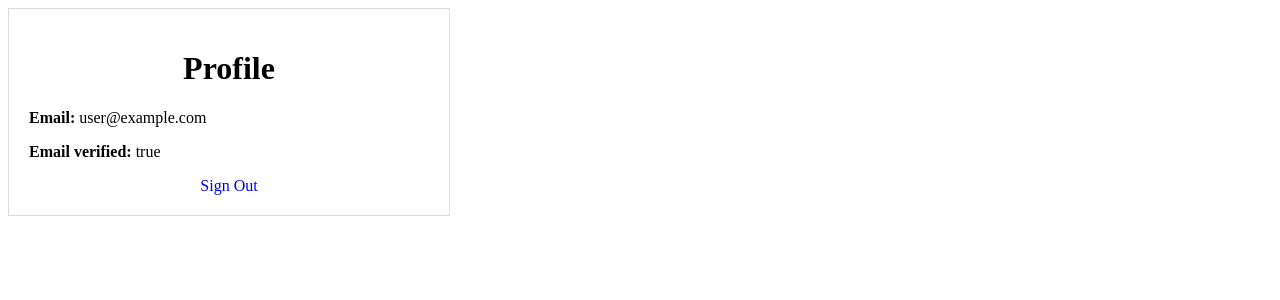
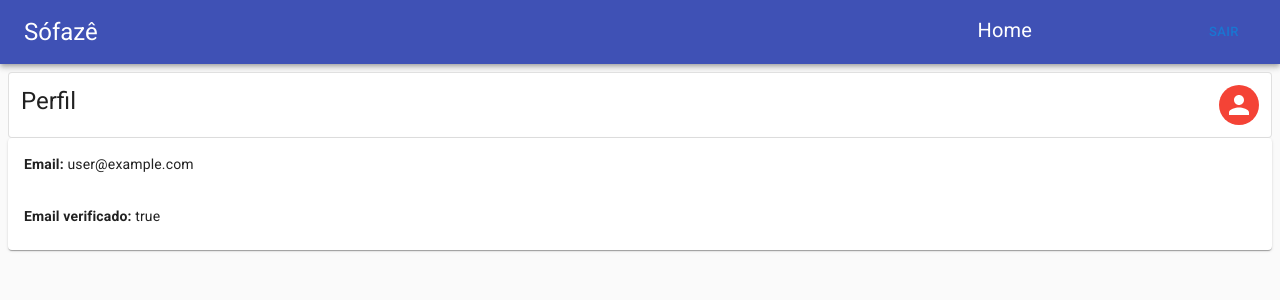
Before and after one commit to alinenecchi/Projeto-desenvolvimento-sofaze, a React (Create React App) app in the folder sofaze/: page / in a window 1280 px wide. Shown: the top 300 px of the page. Built offline with nearby package versions, Linux system fonts and the light colour scheme; no server answers; sample sign-in values are in the browser's storage.

Commit message:
add nav-bar

```diff
--- a/sofaze/package.json
+++ b/sofaze/package.json
@@ -16,6 +16,7 @@
     "firebase": "^9.13.0",
     "react": "^18.2.0",
     "react-dom": "^18.2.0",
+    "react-redux": "^8.0.5",
     "react-router-dom": "^6.4.3",
     "react-scripts": "5.0.1",
     "styled-components": "^5.3.6",
--- a/sofaze/src/App.js
+++ b/sofaze/src/App.js
@@ -1,4 +1,9 @@
-import { BrowserRouter as Router, Routes, Route, Navigate } from "react-router-dom";
+import {
+  BrowserRouter as Router,
+  Routes,
+  Route,
+  Navigate,
+} from "react-router-dom";
 import Profile from "./view/profile";
 import Register from "./view/register";
 import VerifyEmail from "./view/verify-email";
@@ -8,6 +13,7 @@ import { AuthProvider } from "./auth-context";
 import { auth } from "./config/firebase";
 import { onAuthStateChanged } from "firebase/auth";
 import PrivateRoute from "./PrivateRoute";
+import Home from "./view/home";
 
 function App() {
   const [currentUser, setCurrentUser] = useState(null);
@@ -32,6 +38,7 @@ function App() {
               </PrivateRoute>
             }
           />
+          <Route exact path="/home" element={<Home />} />
           <Route
             path="/login"
             element={
--- /dev/null
+++ b/sofaze/src/components/drawer.js/index.js
@@ -0,0 +1,67 @@
+import React, { useState } from "react";
+import { signOut } from "firebase/auth";
+import { auth } from "../../config/firebase";
+import {
+  Divider,
+  Drawer,
+  IconButton,
+  List,
+  ListItem,
+  ListItemText,
+  makeStyles,
+} from "@material-ui/core";
+import { Link } from "react-router-dom";
+
+import MenuIcon from "@material-ui/icons/Menu";
+import { Button } from "@mui/material";
+
+const useStyles = makeStyles(() => ({
+  link: {
+    textDecoration: "none",
+    color: "blue",
+    fontSize: "20px",
+  },
+  icon: {
+    color: "white",
+  },
+}));
+
+function DrawerComponent() {
+  const classes = useStyles();
+  const [openDrawer, setOpenDrawer] = useState(false);
+  return (
+    <>
+      <Drawer open={openDrawer} onClose={() => setOpenDrawer(false)}>
+        <List>
+          <ListItem onClick={() => setOpenDrawer(false)}>
+            <ListItemText>
+              <Link to="/home" className={classes.link}>
+                Home
+              </Link>
+            </ListItemText>
+          </ListItem>
+          <Divider />
+          <ListItem onClick={() => setOpenDrawer(false)}>
+            <ListItemText>
+              <Link to="/login" className={classes.link}>
+                Login
+              </Link>
+            </ListItemText>
+          </ListItem>
+          <Divider />
+
+        </List>
+        <Button onClick={() => signOut(auth)} size="small">
+            Sair
+        </Button>
+      </Drawer>
+      <IconButton
+        onClick={() => setOpenDrawer(!openDrawer)}
+        className={classes.icon}
+      >
+        <MenuIcon />
+      </IconButton>
+    </>
+  );
+}
+export default DrawerComponent;
--- /dev/null
+++ b/sofaze/src/components/footer/index.js
@@ -0,0 +1,21 @@
+import React from 'react'
+import { Link, Typography } from "@mui/material";
+
+export function Footer(props) {
+    return (
+      <Typography
+        variant="body2"
+        color="text.secondary"
+        align="center"
+        sx={{ mt: 5 }}
+        {...props}
+      >
+        {"Copyright © "}
+        <Link color="inherit" href="/">
+          Sofazê
+        </Link>{" "}
+        {new Date().getFullYear()}
+        {"."}
+      </Typography>
+    );
+  }
--- /dev/null
+++ b/sofaze/src/components/nav-bar/index.js
@@ -0,0 +1,68 @@
+import React from "react";
+import {
+  AppBar,
+  Toolbar,
+  CssBaseline,
+  Typography,
+  makeStyles,
+  useTheme,
+  useMediaQuery,
+} from "@material-ui/core";
+import { Link } from "react-router-dom";
+import DrawerComponent from "../drawer.js";
+import { Button } from "@mui/material";
+import { signOut } from "firebase/auth";
+import { auth } from "../../config/firebase";
+
+const useStyles = makeStyles((theme) => ({
+  navlinks: {
+    marginLeft: theme.spacing(5),
+    display: "flex",
+  },
+  logo: {
+    flexGrow: "1",
+    cursor: "pointer",
+  },
+  link: {
+    textDecoration: "none",
+    color: "white",
+    fontSize: "20px",
+    marginLeft: theme.spacing(20),
+    "&:hover": {
+      color: "yellow",
+      borderBottom: "1px solid white",
+    },
+  },
+}));
+
+function Navbar() {
+  const classes = useStyles();
+  const theme = useTheme();
+  const isMobile = useMediaQuery(theme.breakpoints.down("md"));
+
+  return (
+    <AppBar position="static">
+      <CssBaseline />
+      <Toolbar>
+        <Typography variant="h5" className={classes.logo}>
+          Sófazê
+        </Typography>
+        {isMobile ? (
+          <DrawerComponent />
+        ) : (
+          <div className={classes.navlinks}>
+            <Link to="/home" className={classes.link}>
+              Home
+            </Link>
+            <Link className={classes.link}>
+              <Button onClick={() => signOut(auth)} size="small">
+                Sair
+              </Button>
+            </Link>
+          </div>
+        )}
+      </Toolbar>
+    </AppBar>
+  );
+}
+export default Navbar;
--- /dev/null
+++ b/sofaze/src/view/home/index.js
@@ -0,0 +1,5 @@
+import React from "react";
+
+export default function Home() {
+  return <div>home</div>;
+}
--- a/sofaze/src/view/login/index.js
+++ b/sofaze/src/view/login/index.js
@@ -30,27 +30,9 @@ import Visibility from "@mui/icons-material/Visibility";
 import VisibilityOff from "@mui/icons-material/VisibilityOff";
 import Typography from "@mui/material/Typography";
 import { createTheme, ThemeProvider } from "@mui/material/styles";
+import { Footer } from "../../components/footer";
 
 import "./login.css";
-
-
-function Copyright(props) {
-  return (
-    <Typography
-      variant="body2"
-      color="text.secondary"
-      align="center"
-      {...props}
-    >
-      {"Copyright © "}
-      <Link color="inherit" href="/">
-        Sofazê
-      </Link>{" "}
-      {new Date().getFullYear()}
-      {"."}
-    </Typography>
-  );
-}
 
 const theme = createTheme();
 
@@ -274,11 +256,11 @@ export default function Login() {
                   {"Não tem uma conta? Inscrever-se!"}
                 </Link>
               </Grid>
-              <Copyright sx={{ mt: 5 }} />
             </Box>
           </Box>
         </Grid>
       </Grid>
+      <Footer />
     </ThemeProvider>
   );
 }
--- a/sofaze/src/view/profile/index.js
+++ b/sofaze/src/view/profile/index.js
@@ -1,25 +1,63 @@
-import './profile.css'
-import {useAuthValue} from '../../auth-context'
-import { signOut } from 'firebase/auth'
-import { auth } from '../../config/firebase'
+import "./profile.css";
+import { useAuthValue } from "../../auth-context";
+import {
+  Avatar,
+  Card,
+  createTheme,
+  CssBaseline,
+  Grid,
+  Stack,
+  ThemeProvider,
+  Typography,
+} from "@mui/material";
+import * as React from "react";
+import Box from "@mui/material/Box";
+import CardContent from "@mui/material/CardContent";
+import Navbar from "../../components/nav-bar";
 
 
+const theme = createTheme();
+
 function Profile() {
-  const {currentUser} = useAuthValue()
+  const { currentUser } = useAuthValue();
 
   return (
-      <div className='center'>
-        <div className='profile'>
-          <h1>Profile</h1>
-          <p><strong>Email: </strong>{currentUser?.email}</p>
-          <p>
-            <strong>Email verified: </strong>
-            {`${currentUser?.emailVerified}`}
-          </p>
-          <span onClick={() => signOut(auth)}>Sign Out</span>
-        </div>
-      </div>
-  )
+    <ThemeProvider theme={theme}>
+      <Navbar />
+      <Grid className="container" flexDirection="column" container padding={1}>
+        <CssBaseline />
+
+        <Card variant="outlined" padding={1}>
+          <Box sx={{ width: "100%" }}>
+            <Stack
+              direction={{ xs: "row", sm: "row" }}
+              spacing={{ xs: 2, sm: 2, md: 4 }}
+              justifyContent="space-between"
+              padding={1.5}
+            >
+              <Typography component="h1" variant="h5">
+                Perfil
+              </Typography>
+
+              <Avatar sx={{ bgcolor: "#f44336" }}></Avatar>
+            </Stack>
+          </Box>
+        </Card>
+        <Card>
+          <Box sx={{ width: "100%" }}>
+            <CardContent>
+              <strong>Email: </strong>
+              {currentUser?.email}
+            </CardContent>
+            <CardContent>
+              <strong>Email verificado: </strong>
+              {`${currentUser?.emailVerified}`}
+            </CardContent>
+          </Box>
+        </Card>
+      </Grid>
+    </ThemeProvider>
+  );
 }
 
-export default Profile
+export default Profile;
```
Also changed, not shown: 1 other file (tests, documents, lock files or other folders).
